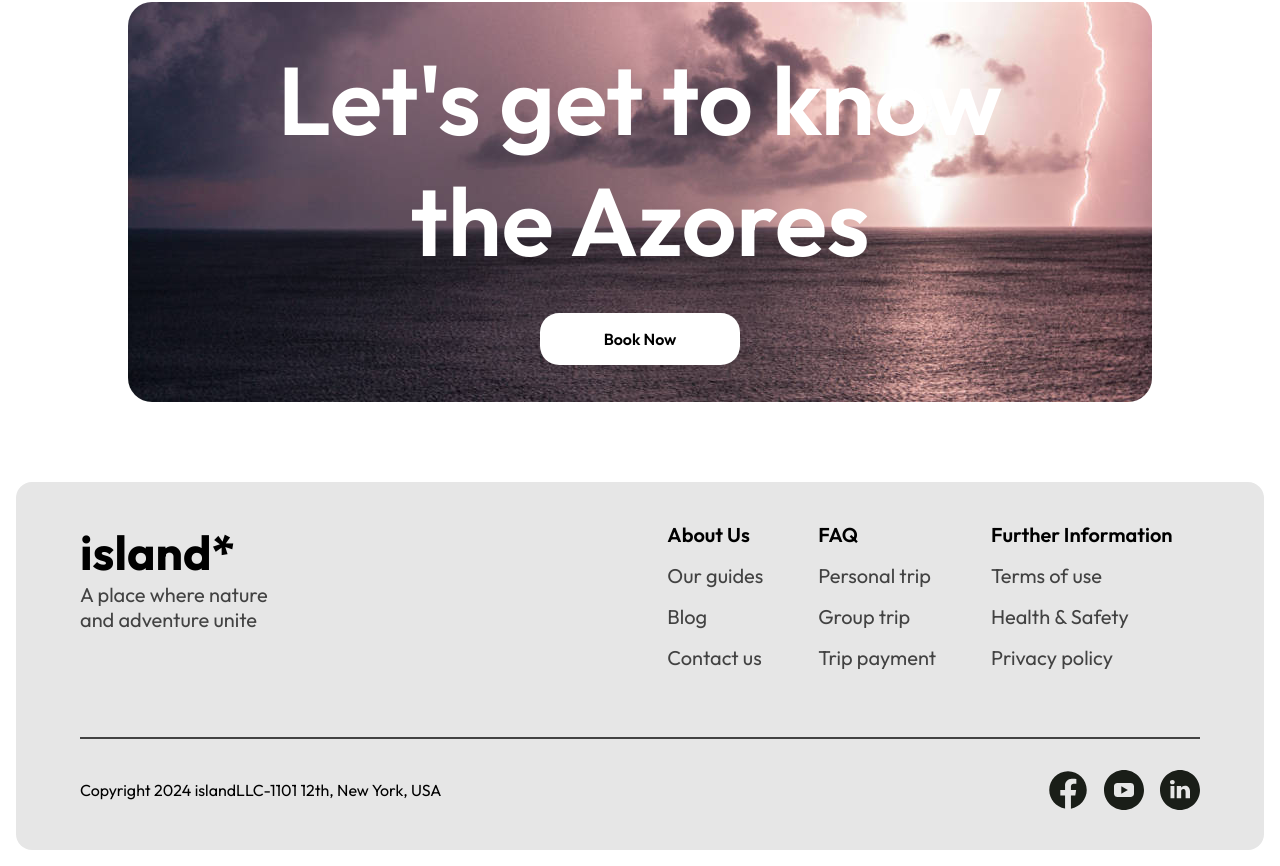
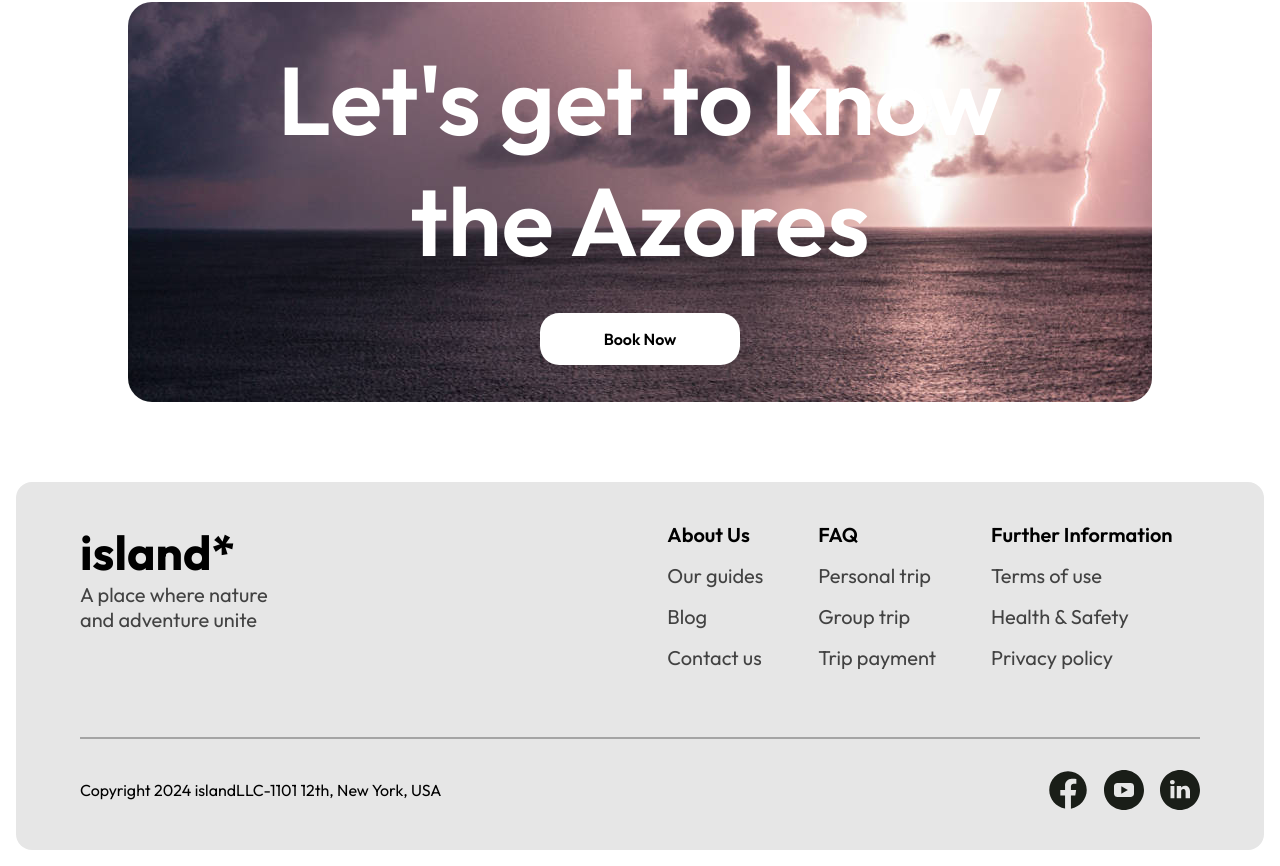
Before and after one commit to AliMalik9/Island-web-design, a plain HTML site: page index.html in a window 1280 px wide. Shown: the part 3824-4690 px from the top of the page. Drawn offline with Linux system fonts and the light colour scheme.

Commit message:
Update style.css

```diff
--- a/style.css
+++ b/style.css
@@ -633,7 +633,7 @@ text-decoration: underline;
   width: 100%;
   height: 2px;
   border: none;
-  background-color: var(--Jet);
+  background-color: #a4a4a4;
 }
 
 #f-bottom{
```
